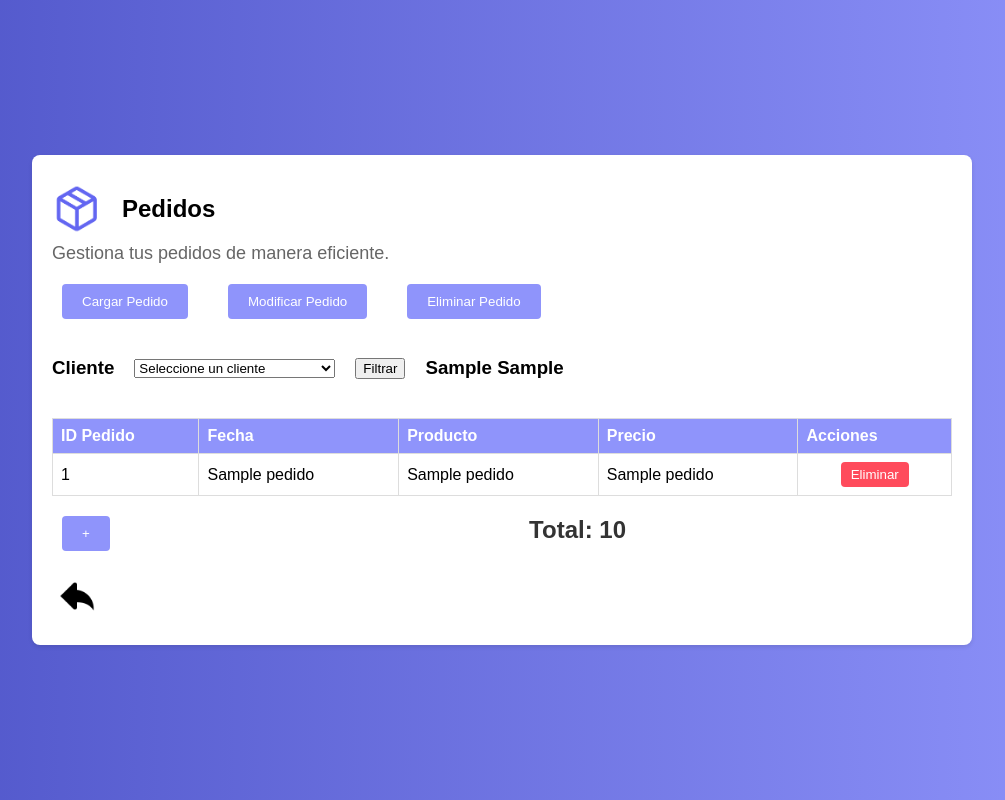
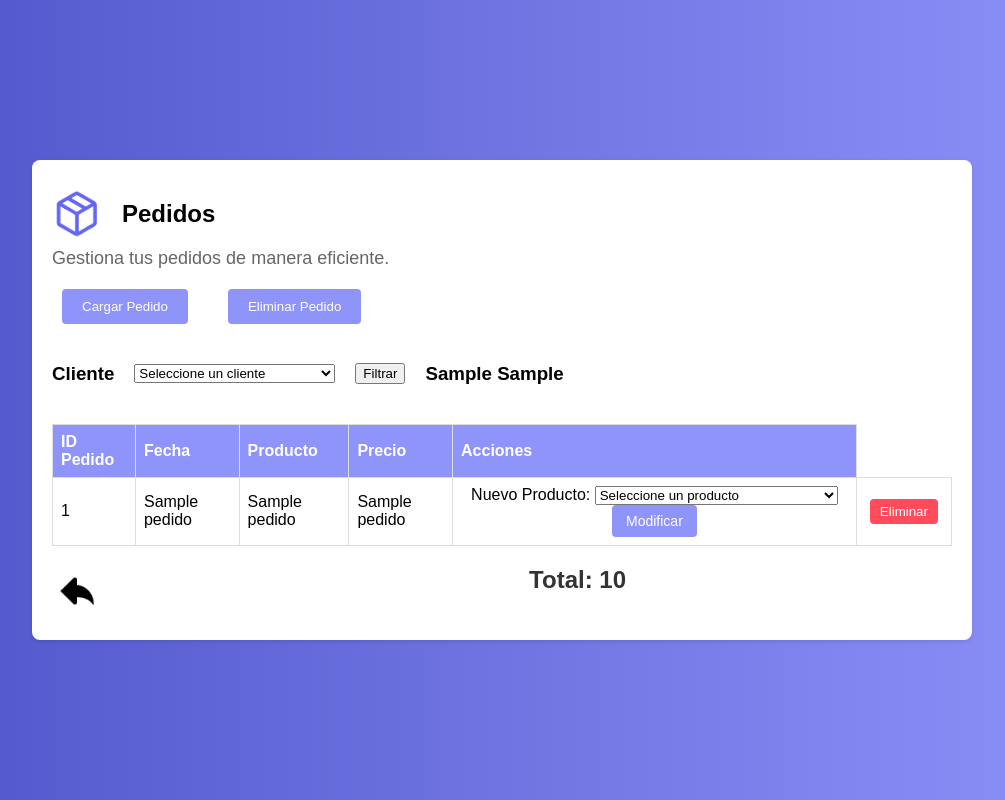
Before and after one commit to agus-domi/MundoBotin, a Flask app: template templates/pedidos.html in a window 1280 px wide. Shown: the whole page, without its empty margins (138-1143 px from the left). Run offline with Flask 3, Linux system fonts and the light colour scheme; the template is opened without the code that fills it: most values are stand-ins (such as "Sample title", 1, 10 or a date in 2020).

Commit message:
Modificacion de pedidos

```diff
--- a/app.py
+++ b/app.py
@@ -294,6 +294,41 @@
     return redirect(url_for('pedidos'))
 
 
+@app.route('/modificar_pedido', methods=['POST'])
+def modificar_pedido():
+    pedido_id = request.form.get('pedido_id')  # ID del pedido a modificar
+    nuevo_producto_id = request.form.get('nuevo_producto_id')  # ID del nuevo producto
+
+    # Obtener el precio del producto actual
+    query_precio_actual = """
+        SELECT pr.Precio
+        FROM Tiene t
+        JOIN Producto pr ON t.ID_Producto = pr.ID_Producto
+        WHERE t.ID_Pedido = %s
+    """
+    cursor.execute(query_precio_actual, (pedido_id,))
+    precio_actual = cursor.fetchone()[0]
+
+    # Obtener el precio del nuevo producto
+    query_precio_nuevo = "SELECT Precio FROM Producto WHERE ID_Producto = %s"
+    cursor.execute(query_precio_nuevo, (nuevo_producto_id,))
+    precio_nuevo = cursor.fetchone()[0]
+
+    # Actualizar el producto en la tabla "Tiene"
+    query_actualizar_producto = "UPDATE Tiene SET ID_Producto = %s WHERE ID_Pedido = %s"
+    cursor.execute(query_actualizar_producto, (nuevo_producto_id, pedido_id))
+
+    # Actualizar el monto total del pedido en la tabla "Pedido"
+    diferencia_precio = precio_nuevo - precio_actual
+    query_actualizar_monto = "UPDATE Pedido SET Monto = Monto + %s WHERE ID_Pedido = %s"
+    cursor.execute(query_actualizar_monto, (diferencia_precio, pedido_id))
+
+    # Confirmar cambios en la base de datos
+    conexion.commit()
+
+    return redirect(url_for('pedidos'))
+
+
 
 if __name__ == '__main__':
     app.run(debug=True)
--- a/templates/pedidos.html
+++ b/templates/pedidos.html
@@ -18,7 +18,6 @@
         </div>
         <div class="botones">
             <button onclick="document.getElementById('formulario-alta').style.display='block'">Cargar Pedido</button>
-            <button>Modificar Pedido</button>
             <button onclick="document.getElementById('formulario-eliminar').style.display='block'">Eliminar Pedido</button>
         </div>
         <div id="formulario-alta" style="display:none;">
@@ -91,6 +90,20 @@
                             <td>{{ pedido[1] }}</td>
                             <td>{{ pedido[2] }}</td>
                             <td>{{ pedido[3] }}</td>
+                            <td class="modificar-col">
+                                <!-- Formulario para modificar el producto del pedido -->
+                                <form action="{{ url_for('modificar_pedido') }}" method="POST">
+                                    <input type="hidden" name="pedido_id" value="{{ pedido[0] }}">
+                                    <label for="nuevo_producto_{{ pedido[0] }}">Nuevo Producto:</label>
+                                    <select name="nuevo_producto_id" id="nuevo_producto_{{ pedido[0] }}" required>
+                                        <option value="">Seleccione un producto</option>
+                                        {% for producto in productos %}
+                                        <option value="{{ producto[0] }}">{{ producto[2] }} - ${{ producto[3] }}</option>
+                                        {% endfor %}
+                                    </select>
+                                    <button type="submit" class="modificar-btn">Modificar</button>
+                                </form>
+                            </td>
                             <td class="eliminar-col">
                                 <form action="{{ url_for('eliminar_producto_pedido') }}" method="POST">
                                     <input type="hidden" name="pedido_id" value="{{ pedido[0] }}">
@@ -102,7 +115,7 @@
                         {% endfor %}
                     {% else %}
                     <tr>
-                        <td colspan="5">No hay pedidos para este cliente</td>
+                        <td colspan="6">No hay pedidos para este cliente</td>
                     </tr>
                     {% endif %}
                 </tbody>
@@ -110,9 +123,6 @@
             <div class="total">
                 <span>Total: {{ total }}</span>
             </div>
-        </div>
-        <div class="botones">
-            <button>+</button>
         </div>
         <div class="atras">
             <a href="{{ url_for('index')}}">
```
